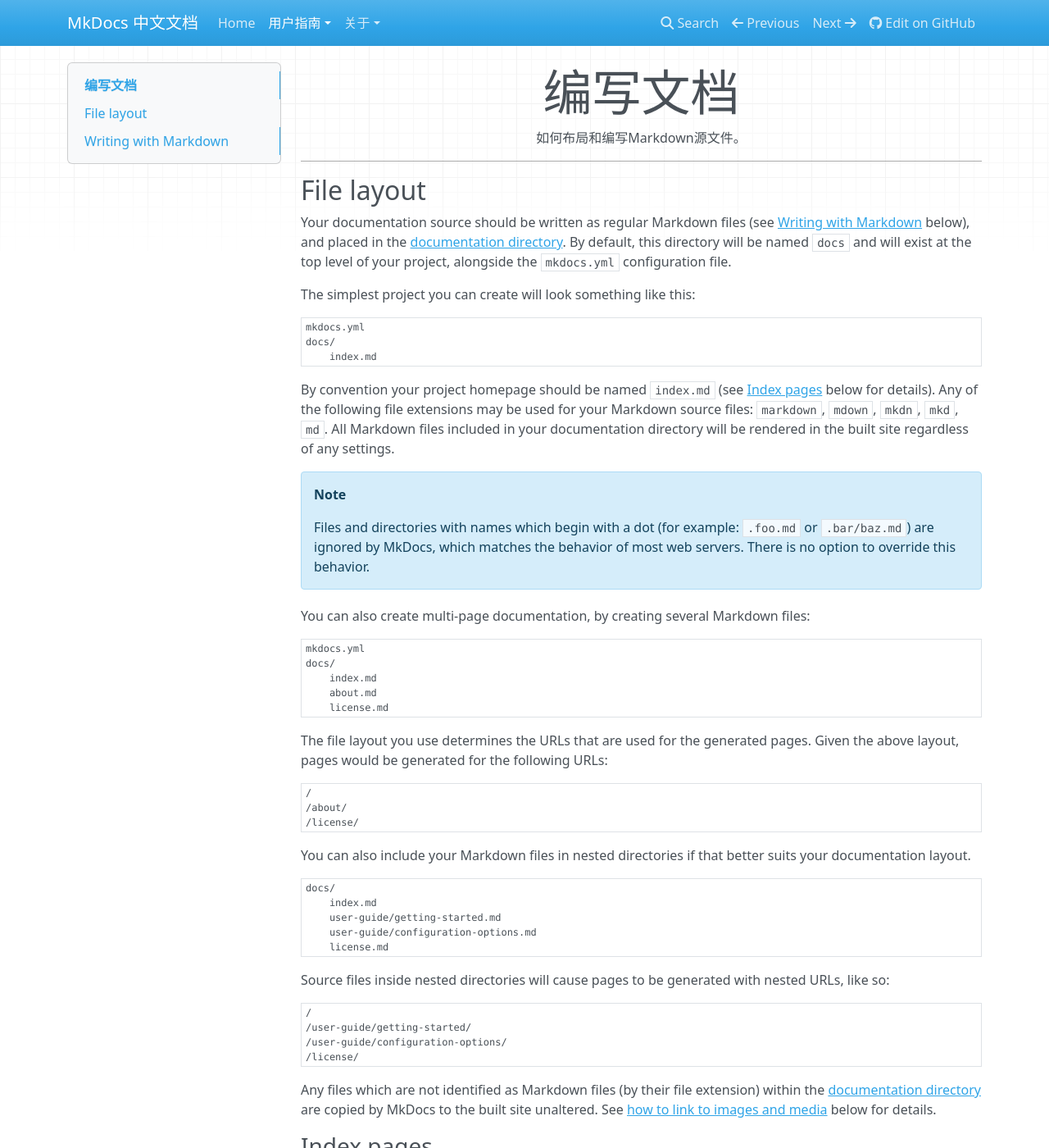
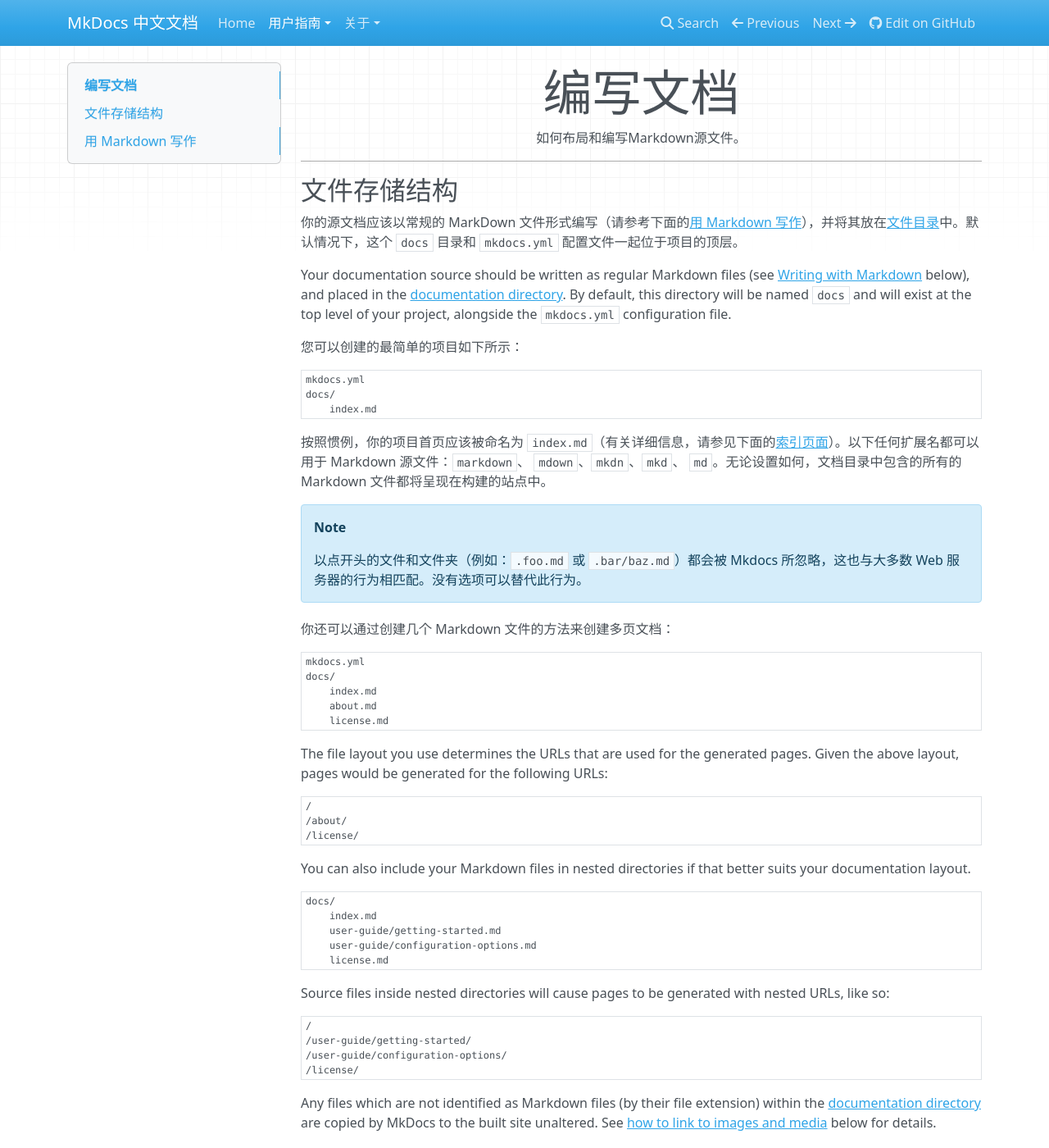
Before and after one commit to foranewlife/mkdocs-cn, an MkDocs documentation site: the page built from docs/user-guide/writing-your-docs.md, in a window 1280 px wide and 1400 px high. Shown: the whole window at 82% size. Built offline with MkDocs 1.6.1, drawn with Linux system fonts in a browser that asks for light colours; nearby versions of some CDN libraries; some of the changed text lies outside the part shown.

Commit message:
新增翻译内容

````diff
--- a/docs/user-guide/writing-your-docs.md
+++ b/docs/user-guide/writing-your-docs.md
@@ -4,7 +4,9 @@
 
 ---
 
-## File layout
+## 文件存储结构
+
+你的源文档应该以常规的 MarkDown 文件形式编写（请参考下面的[用 Markdown 写作](#markdown)），并将其放在[文件目录](configuration.md#docs_dir)中。默认情况下，这个 `docs` 目录和 `mkdocs.yml` 配置文件一起位于项目的顶层。
 
 Your documentation source should be written as regular Markdown files (see
 [Writing with Markdown](#writing-with-markdown) below), and placed in the
@@ -12,7 +14,7 @@
 will be named `docs` and will exist at the top level of your project, alongside
 the `mkdocs.yml` configuration file.
 
-The simplest project you can create will look something like this:
+您可以创建的最简单的项目如下所示：
 
 ```no-highlight
 mkdocs.yml
@@ -20,21 +22,15 @@
     index.md
 ```
 
-By convention your project homepage should be named `index.md` (see [Index
-pages](#index-pages) below for details). Any of the following file
-extensions may be used for your Markdown source files: `markdown`, `mdown`,
-`mkdn`, `mkd`, `md`. All Markdown files included in your documentation
-directory will be rendered in the built site regardless of any settings.
+按照惯例，你的项目首页应该被命名为 `index.md`（有关详细信息，请参见下面的[索引页面](#_3)）。以下任何扩展名都可以用于 Markdown 源文件：`markdown`、 `mdown`、`mkdn`、`mkd`、 `md`。无论设置如何，文档目录中包含的所有的 Markdown 文件都将呈现在构建的站点中。
+
+
 
 !!! note
 
-    Files and directories with names which begin with a dot (for example:
-    `.foo.md` or `.bar/baz.md`) are ignored by MkDocs, which matches the
-    behavior of most web servers. There is no option to override this
-    behavior.
+    以点开头的文件和文件夹（例如：`.foo.md` 或 `.bar/baz.md`）都会被 Mkdocs 所忽略，这也与大多数 Web 服务器的行为相匹配。没有选项可以替代此行为。
 
-You can also create multi-page documentation, by creating several Markdown
-files:
+你还可以通过创建几个 Markdown 文件的方法来创建多页文档：
 
 ```no-highlight
 mkdocs.yml
@@ -79,7 +75,7 @@
 MkDocs to the built site unaltered. See
 [how to link to images and media](#linking-to-images-and-media) below for details.
 
-### Index pages
+### 首页
 
 When a directory is requested, by default, most web servers will return an index
 file (usually named `index.html`) contained within that directory if one exists.
@@ -169,7 +165,7 @@
 navigation and will not be included in the `previous` and `next` links. Such
 pages will be "hidden" unless linked to directly.
 
-## Writing with Markdown
+## 用 Markdown 写作
 
 MkDocs pages must be authored in [Markdown][md], a lightweight markup language
 which results in easy-to-read, easy-to-write plain text documents that can be
````
